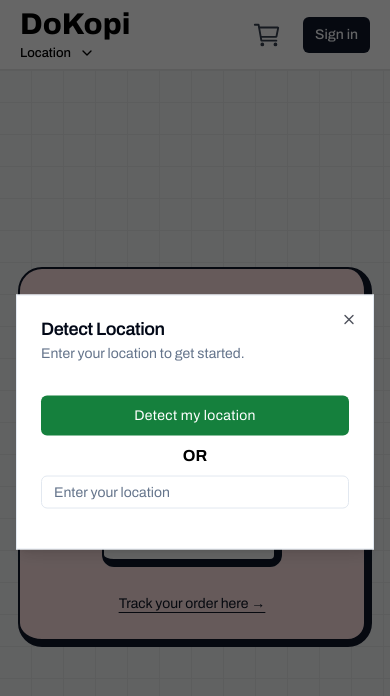
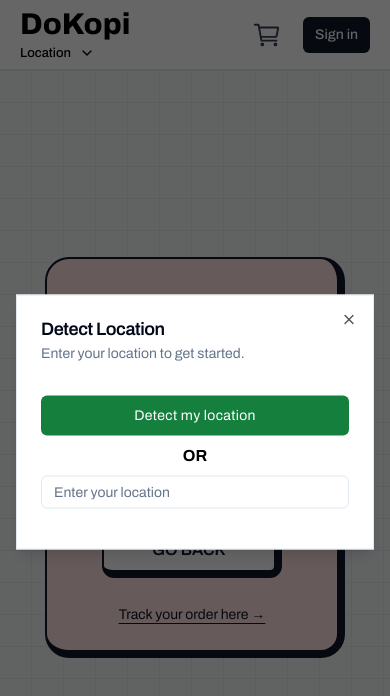
Before and after one commit to SATYAM1000/dokopi-frontend, a Next.js app: page /payment/success in a window 390 px wide. Shown: the top 696 px of the page. Built offline with nearby package versions, Linux system fonts and the light colour scheme; no server answers; what @midudev/tailwind-animations would draw is missing.

Commit message:
clear cart after succeessfull payment

```diff
--- a/src/app/(user)/payment/success/page.jsx
+++ b/src/app/(user)/payment/success/page.jsx
@@ -52,7 +52,7 @@ const PaymentSuccessPage = () => {
   return (
     <div className="h-[calc(100vh-70px)] bg-gray-100  md:h-[calc(100vh-80px)] flex items-center justify-center bg-grid-black/[0.05]">
       <div
-        className={`flex flex-col rounded-3xl p-6  mx-auto max-w-[400px] min-w-[320px] border-2 border-r-8 border-b-8 border-primary ${
+        className={`flex flex-col rounded-3xl p-6   mx-auto max-w-[300px] md:max-w-[400px] md:min-w-[320px] border-2 border-r-8 border-b-8 border-primary ${
           loading
             ? "bg-white"
             : isPaymentSuccess
```
